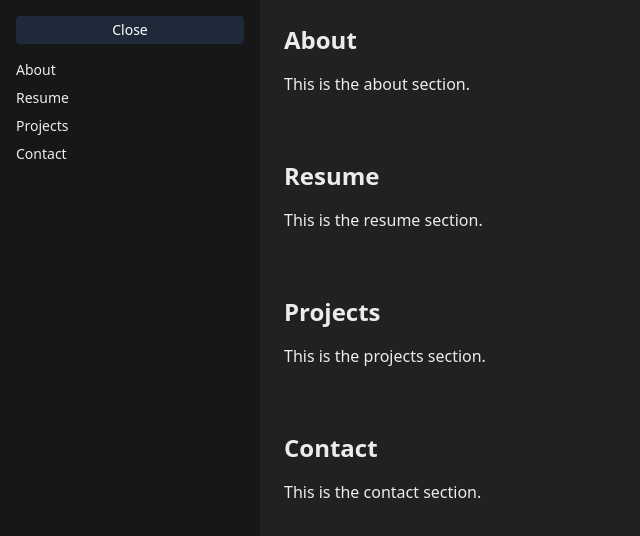
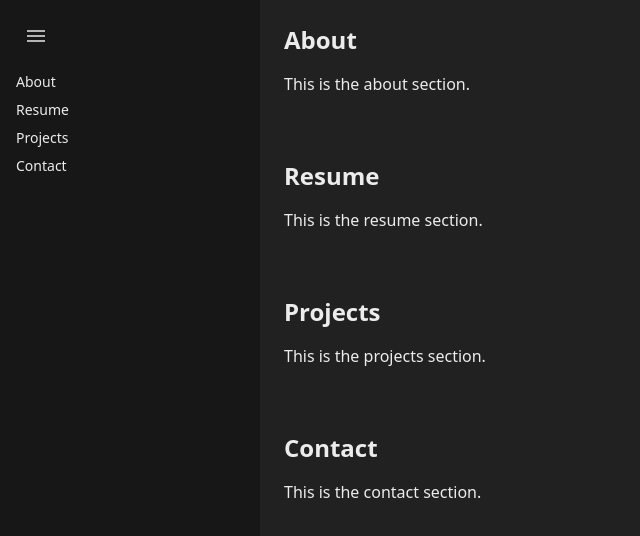
Before and after one commit to Apeirion/apeirion-site, a React (Vite) app: page / in a window 1280 px wide. Shown: the top 536 px of the page, without its empty margins (0-640 px from the left). Built offline with nearby package versions, Linux system fonts and the light colour scheme.

Commit message:
sidebar open and close

```diff
--- a/src/App.jsx
+++ b/src/App.jsx
@@ -5,19 +5,41 @@ function App() {
 
   return (
     <div className="min-h-screen font-sans text-[#ececec] bg-[#212121]">
+      {/* Google Fonts Material Symbols */}
+      <link
+        rel="stylesheet"
+        href="https://fonts.googleapis.com/css2?family=Material+Symbols+Outlined:opsz,wght,FILL,GRAD@20..48,100..700,0..1,-50..200&icon_names=menu"
+      />
+      <style>{`
+        .material-symbols-outlined {
+          font-variation-settings:
+            'FILL' 0,
+            'wght' 400,
+            'GRAD' 0,
+            'opsz' 24;
+        }
+        .sidebar {
+          clip-path: inset(0 0 0 0);
+          transition: clip-path 0.5s ease-in-out;
+        }
+        .sidebar.closed {
+          clip-path: inset(0 100% 0 0);
+        }
+      `}</style>
+
       {/* Sidebar */}
       <aside
         className={`
-          fixed top-0 left-0 h-full w-[260px] bg-[#171717] text-sm p-4 flex flex-col
-          transform transition-transform duration-500 ease-in-out
-          ${sidebarOpen ? 'translate-x-0' : '-translate-x-full'}
+          sidebar fixed top-0 left-0 h-full w-[260px] bg-[#171717] text-sm p-4 flex flex-col
+          ${sidebarOpen ? '' : 'closed'}
         `}
       >
         <button
-          className="mb-4 px-3 py-1 bg-gray-800 text-white rounded hover:bg-gray-700"
+          className="mb-4 w-10 h-10 flex items-center justify-center rounded-full text-[#b4b4b4] hover:bg-[#2f2f2f] transition-colors"
           onClick={() => setSidebarOpen(false)}
+          aria-label="Close sidebar"
         >
-          Close
+          <span className="material-symbols-outlined text-xl">menu</span>
         </button>
         <nav className="space-y-2">
           <a href="#about" className="block hover:underline">About</a>
@@ -35,24 +57,10 @@ function App() {
         {!sidebarOpen && (
           <button
             aria-label="Open sidebar"
-            className="absolute top-4 left-4 h-10 rounded-lg px-2 text-[#a9a9a9] hover:bg-[#2a2a2a] focus-visible:outline-none z-10"
+            className="absolute top-4 left-4 w-10 h-10 flex items-center justify-center rounded-full text-[#b4b4b4] hover:bg-[#2f2f2f] transition-colors focus-visible:outline-none z-10"
             onClick={() => setSidebarOpen(true)}
           >
-            <svg
-              width="24"
-              height="24"
-              viewBox="0 0 24 24"
-              fill="none"
-              xmlns="http://www.w3.org/2000/svg"
-              className="icon-xl-heavy"
-            >
-              <path
-                fillRule="evenodd"
-                clipRule="evenodd"
-                d="M4 6H20V8H4V6ZM4 11H20V13H4V11ZM4 16H20V18H4V16Z"
-                fill="currentColor"
-              />
-            </svg>
+            <span className="material-symbols-outlined text-xl">menu</span>
           </button>
         )}
 
```
